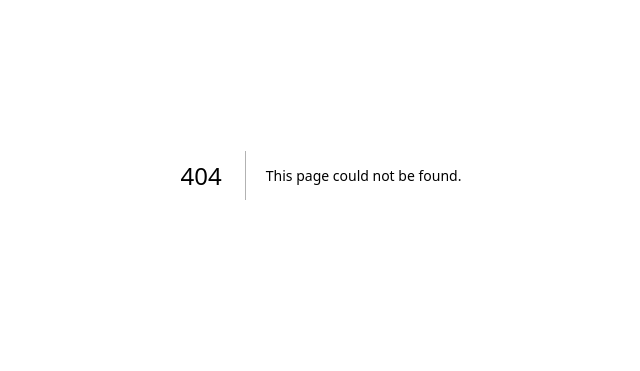
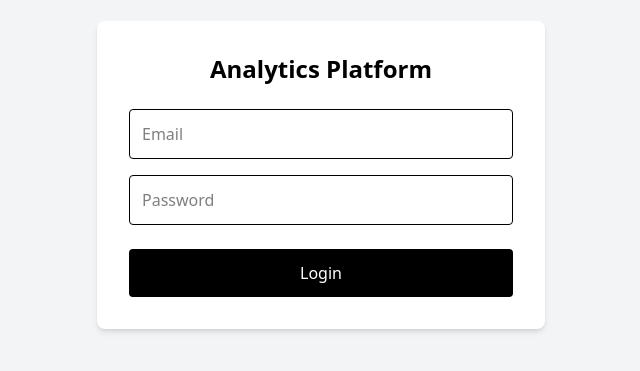
Before and after one commit to ashutosh2712/analytics-platform, a Next.js app in the folder frontend/: page /login in a window 1280 px wide. Before the commit this address had no page. Shown: the part 225-596 px from the top of the page, without its empty margins (319-959 px from the left). Built offline with nearby package versions, Linux system fonts and the light colour scheme.

Commit message:
login flow from FE and CORS setup done

```diff
--- /dev/null
+++ b/frontend/app/dashboards/page.tsx
@@ -0,0 +1,43 @@
+"use client";
+
+import { useEffect, useState } from "react";
+
+import api from "@/lib/api";
+
+const DashboardsPage = () => {
+  const [dashboards, setDashboards] = useState<any[]>([]);
+
+  useEffect(() => {
+    fetchDashboards();
+  }, []);
+
+  const fetchDashboards = async () => {
+    try {
+      const response = await api.get("/dashboards");
+
+      setDashboards(response.data);
+    } catch (error) {
+      console.error(error);
+    }
+  };
+
+  return (
+    <div className="p-8">
+      <h1 className="text-3xl font-bold mb-6">Dashboards</h1>
+
+      <div className="grid grid-cols-1 md:grid-cols-3 gap-4">
+        {dashboards.map((dashboard) => (
+          <a
+            key={dashboard.id}
+            href={`/dashboards/${dashboard.id}`}
+            className="border rounded-lg p-6 hover:shadow-lg transition"
+          >
+            <h2 className="text-xl font-semibold">{dashboard.name}</h2>
+          </a>
+        ))}
+      </div>
+    </div>
+  );
+};
+
+export default DashboardsPage;
--- /dev/null
+++ b/frontend/app/login/page.tsx
@@ -0,0 +1,90 @@
+"use client";
+
+import { useState } from "react";
+import { useRouter } from "next/navigation";
+
+import api from "@/lib/api";
+import { saveToken } from "@/lib/auth";
+
+const LoginPage = () => {
+  const router = useRouter();
+
+  const [email, setEmail] = useState("");
+
+  const [password, setPassword] = useState("");
+
+  const [loading, setLoading] = useState(false);
+
+  const [error, setError] = useState("");
+
+  const handleLogin = async (e: React.FormEvent) => {
+    e.preventDefault();
+
+    try {
+      setLoading(true);
+
+      setError("");
+
+      const formData = new URLSearchParams();
+
+      formData.append("username", email);
+
+      formData.append("password", password);
+
+      const response = await api.post("/auth/login", formData, {
+        headers: {
+          "Content-Type": "application/x-www-form-urlencoded",
+        },
+      });
+
+      saveToken(response.data.access_token);
+
+      router.push("/dashboards");
+    } catch (err: any) {
+      setError(err?.response?.data?.detail || "Login failed");
+    } finally {
+      setLoading(false);
+    }
+  };
+
+  return (
+    <div className="min-h-screen flex items-center justify-center bg-gray-100">
+      <form
+        onSubmit={handleLogin}
+        className="bg-white p-8 rounded-lg shadow-md w-full max-w-md"
+      >
+        <h1 className="text-2xl font-bold mb-6 text-center">
+          Analytics Platform
+        </h1>
+
+        {error && <p className="text-red-500 mb-4">{error}</p>}
+
+        <input
+          type="email"
+          placeholder="Email"
+          value={email}
+          onChange={(e) => setEmail(e.target.value)}
+          className="w-full border p-3 rounded mb-4"
+        />
+
+        <input
+          type="password"
+          placeholder="Password"
+          value={password}
+          onChange={(e) => setPassword(e.target.value)}
+          className="w-full border p-3 rounded mb-6"
+        />
+
+        <button
+          type="submit"
+          disabled={loading}
+          className="w-full bg-black text-white py-3 rounded"
+        >
+          {loading ? "Logging in..." : "Login"}
+        </button>
+      </form>
+    </div>
+  );
+};
+
+export default LoginPage;
--- /dev/null
+++ b/frontend/lib/api.ts
@@ -0,0 +1,19 @@
+import axios from "axios";
+
+const api = axios.create({
+  baseURL: "http://127.0.0.1:8000",
+});
+
+api.interceptors.request.use((config) => {
+  if (typeof window !== "undefined") {
+    const token = localStorage.getItem("access_token");
+
+    if (token) {
+      config.headers.Authorization = `Bearer ${token}`;
+    }
+  }
+
+  return config;
+});
+
+export default api;
--- /dev/null
+++ b/frontend/lib/auth.ts
@@ -0,0 +1,11 @@
+export const saveToken = (token: string) => {
+  localStorage.setItem("access_token", token);
+};
+
+export const getToken = () => {
+  return localStorage.getItem("access_token");
+};
+
+export const logout = () => {
+  localStorage.removeItem("access_token");
+};
```
Also changed, not shown: 1 other file (tests, documents, lock files or other folders).
